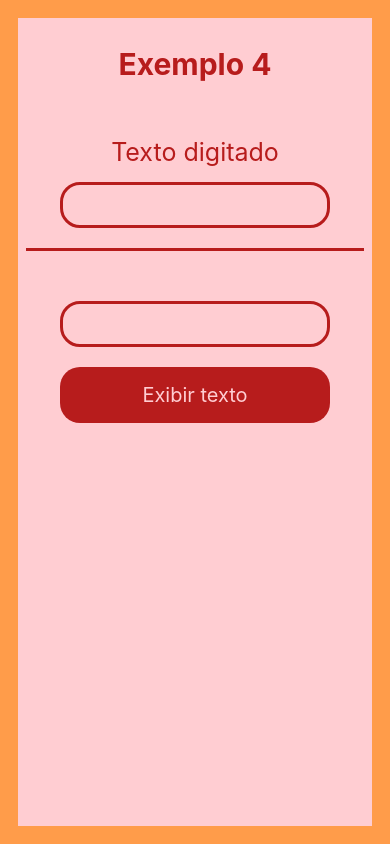
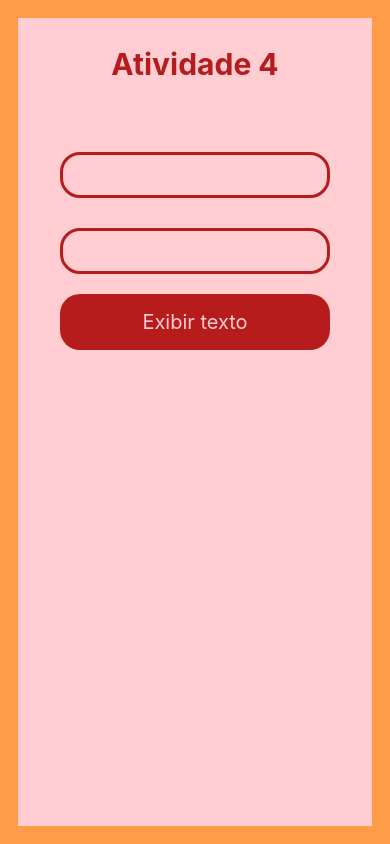
Before and after one commit to uhumrenan/aula_28_02_2024, a React Native app: screen / in a window 390 px wide. Built offline with nearby package versions, Linux system fonts and the light colour scheme.

Commit message:
Aula 03/04/2024

```diff
--- a/App.js
+++ b/App.js
@@ -6,12 +6,12 @@
 //import Exemplo_3 from './src/ex_3';
 //import Atividade_3 from './src/atv_3';
 
-import Exemplo_4 from './src/ex_4';
+import Atividade4 from './src/atv_4';
 
 export default function App() {
   return (
     <View style={styles.container}>
-      <Exemplo_4/>
+      <Atividade4/>
       <StatusBar style="auto" />
     </View>
   );
--- /dev/null
+++ b/src/atv_4/index.js
@@ -0,0 +1,51 @@
+import {useState} from 'react';
+import {View, Text, TextInput, Pressable} from 'react-native';
+
+import styles from './styles';
+
+export default function Atividade4() {
+
+        const [txtDigitado, setTxtDigitado] = useState ('');
+        const [txt2, setTxt2] = useState ('');
+        const [txtTela, setTxtTela] = useState ('');
+
+        function atualizaTextoHandle(txt){
+            setTxtDigitado(txt);
+        }
+
+        function handleExibeTexto(){
+            setTxtTela(txt2);
+            setTxt2('');
+        }
+
+        return (
+            <View style={styles.container}>
+                <Text style = {styles.titulo}>Atividade 4</Text>
+                <Text style = {styles.texto}>{txt2}{txtTela}</Text>
+
+                <TextInput
+                style = {styles.input}
+                onChangeText={(valor) => setTxt2 (valor)}
+                />
+
+
+                <Text style = {styles.texto}>{txtTela}</Text>
+
+                <TextInput
+                style = {styles.input}
+                onChangeText={(vlr) => setTxt2 (vlr)}
+                />
+
+                <Pressable
+                style={({ pressed }) => pressed ? [styles.botao, styles.botaoPress] : styles.botao}
+                onPress={() => handleExibeTexto()}
+                >
+                <Text style = {styles.txtBotao}>Exibir texto</Text>
+                </Pressable>
+
+
+
+            </View>
+
+        );
+    }
--- /dev/null
+++ b/src/atv_4/styles.js
@@ -0,0 +1,64 @@
+import { StyleSheet } from 'react-native';
+
+const styles = StyleSheet.create({
+    container:{
+        width: '100%',
+        height: '100%',
+        alignItems: 'center',
+        backgroundColor: '#ffcdd2',
+        padding: 8,
+    },
+    titulo:{
+        fontSize: 30,
+        fontWeight: 'bold',
+        color: '#b71c1c',
+        margin: 20,
+        marginBottom: 40,
+    },
+    texto:{
+        fontSize: 25,
+        marginVertical: 10,
+        padding: 5,
+        color: '#b71c1c',
+    },
+    input:{
+        fontSize: 25,
+        width: '80%',
+        textAlign: 'center',
+        borderWidth: 3,
+        borderColor: '#b71c1c',
+        borderRadius: 20,
+        padding: 5,
+    },
+    linha:{
+        borderBottomWidth: 3,
+        borderColor: '#b71c1c',
+        marginVertical: 20,
+        width: '100%'
+    },
+
+    botao: {
+        width: '80%',
+        padding: 16,
+        alignItems: 'center',
+        borderRadius: 20,
+        backgroundColor: '#b71c1c',
+        marginVertical: 20,
+    },
+
+    botaoPress: {
+        backgroundColor: '#fff',
+    },
+
+    txtBotao: {
+        color: '#ffcdd2',
+        fontSize: 20,
+    },
+
+    txtBotaoPress: {
+        color: '#b71c1c',
+    }
+
+});
+
+export default styles;
--- a/src/ex_4/index.js
+++ b/src/ex_4/index.js
@@ -12,6 +12,11 @@
 
     function atualizaTextoHandle(txt){
         setTxtDigitado(txt);
+    }
+
+    function handleExibeTexto(){
+        setTxtTela(txt2);
+        setTxt2('');
     }
 
     return(
@@ -36,9 +41,13 @@
             />
 
             <Pressable
-            style={({ pressed }) => pressed ? [styles.botao, styles.botaoPress] : styles.botao}>
-                <Text style = {styles.txtBotao}>Exibir texto</Text>
+            style={({ pressed }) => pressed ? [styles.botao, styles.botaoPress] : styles.botao}
+            onPress={() => handleExibeTexto()}
+            >
+            <Text style = {styles.txtBotao}>Exibir texto</Text>
             </Pressable>
+
+
 
         </View>
 
```
